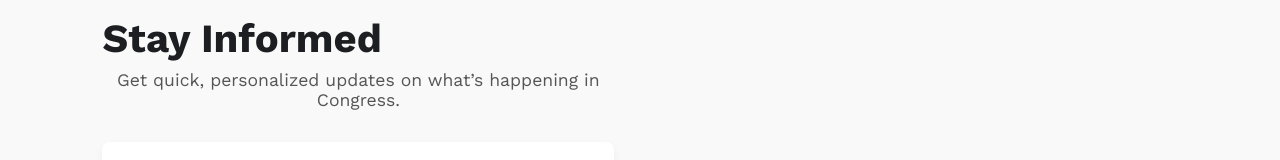
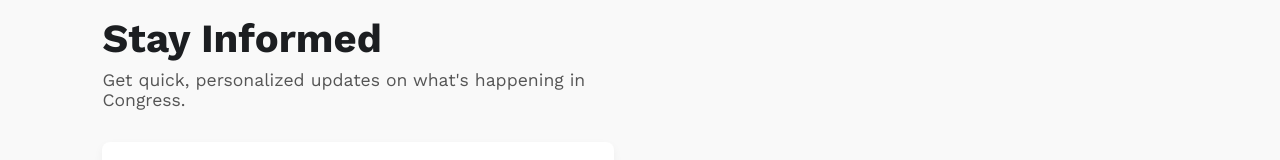
Before and after one commit to jcrooks33/RepWebsite, a React (Create React App) app: page / in a window 1280 px wide. Shown: the part 430-590 px from the top of the page. Built offline with nearby package versions, Linux system fonts and the light colour scheme.

Commit message:
subheading

```diff
--- a/src/components/about.jsx
+++ b/src/components/about.jsx
@@ -7,7 +7,7 @@ export default function About() {
       <div className={styles.textContainer}>
         <h1 className={styles.heading}>Stay Informed</h1>
         <p className={styles.subheading}>
-          Get quick, personalized updates on what’s happening in Congress.
+          Get quick, personalized updates on what's happening in Congress.
         </p>
 
         <div className={styles.infoBlocks}>
--- a/src/css/About.module.css
+++ b/src/css/About.module.css
@@ -15,13 +15,15 @@
     flex-direction: column;
     justify-content: center;
     margin-right: 4vw; /* Space between text and image */
+    text-align: left;
   }
 
   /* Main heading */
   .heading {
     font-size: 2.5rem;
     margin-bottom: 0.5rem;
-    color: #1c1e21;              /* Darker text for contrast */
+    color: #1c1e21;
+    text-align: left;           /* Darker text for contrast */
   }
 
   /* Optional subheading */
@@ -29,6 +31,7 @@
     font-size: 1.1rem;
     color: #555;
     margin-bottom: 2rem;
+    text-align: left;
   }
 
   /* Container for “How it Works” / “What You Get” blocks */
```
